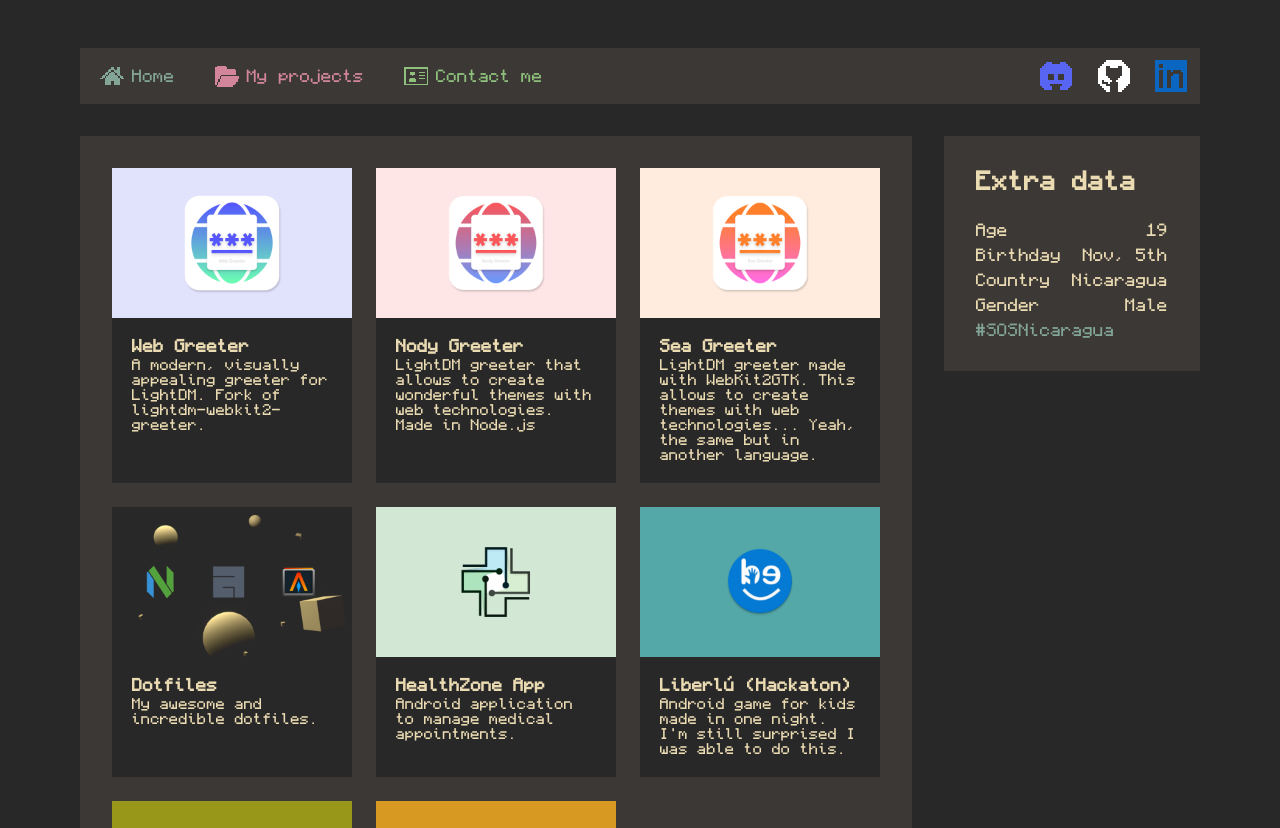
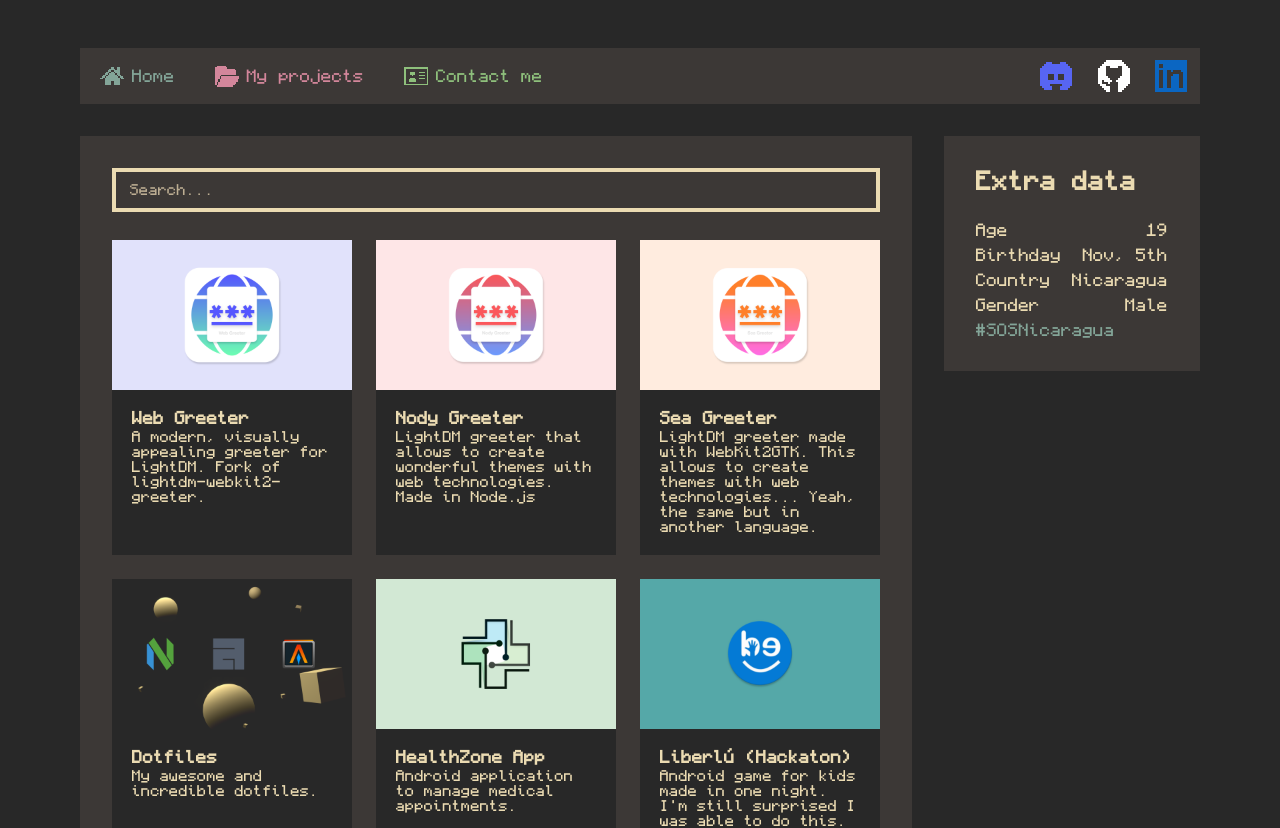
Before and after one commit to JezerM/portfolio, a SvelteKit app: page /projects in a window 1280 px wide. Shown: the top 828 px of the page. Built offline with nearby package versions, Linux system fonts and the light colour scheme.

Commit message:
Added a search input to filter projects

```diff
--- a/src/routes/projects/+page.svelte
+++ b/src/routes/projects/+page.svelte
@@ -1,7 +1,16 @@
 <script lang="ts">
   import { base } from "$app/paths";
+  import { writable, derived } from "svelte/store";
   import Card from "$lib/Card.svelte";
   import data from "$lib/projects.json";
+
+  let search = "";
+  let term = writable("");
+  let items = writable(data);
+  const filtered = derived([term, items], ([$term, $items]) =>
+    $items.filter((x) => x.name.toLowerCase().includes($term.toLowerCase()))
+  );
+  $: term.set(search);
 
   function parseProjectImageLink(link: string): string {
     if (link.startsWith("/")) {
@@ -11,8 +20,9 @@
   }
 </script>
 
+<input id="searchInput" type="text" bind:value={search} placeholder="Search..." />
 <div class="projectsContainer">
-  {#each data as project}
+  {#each $filtered as project}
     <a href={project.link} target="_blank">
       <Card src={parseProjectImageLink(project.image)} class={project.color}>
         <h4>{project.name}</h4>
@@ -51,6 +61,23 @@
     margin: 0;
   }
 
+  #searchInput {
+    width: 100%;
+    margin: 0 0 2em;
+    box-sizing: border-box;
+    padding: 0.75em 1em;
+    background-color: transparent;
+    border-color: #ebdbb2;
+    border-width: 0.3em;
+    border-style: solid;
+    color: #ebdbb2;
+    font-family: Monocraft;
+    font-size: 14px;
+  }
+  #searchInput::placeholder {
+    color: #bdae93;
+  }
+
   :global(.card.red) {
     --cardColor: #cc2410;
   }
```
